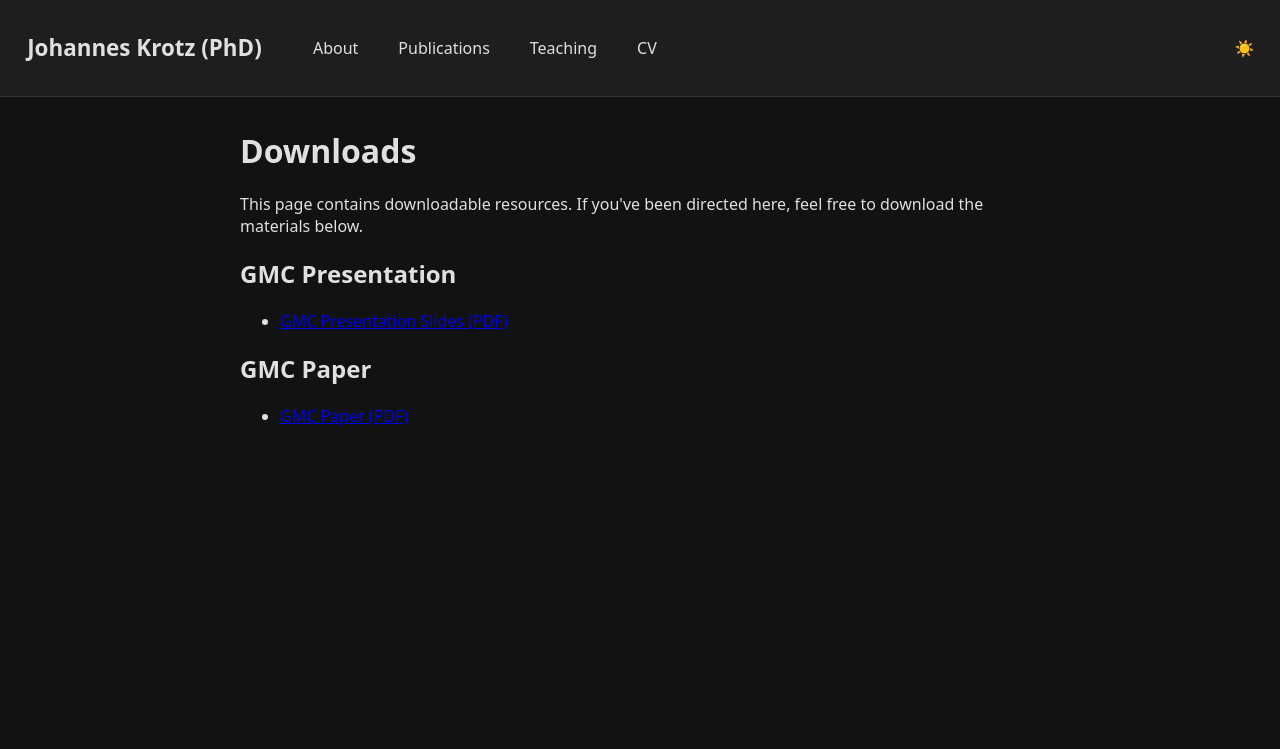
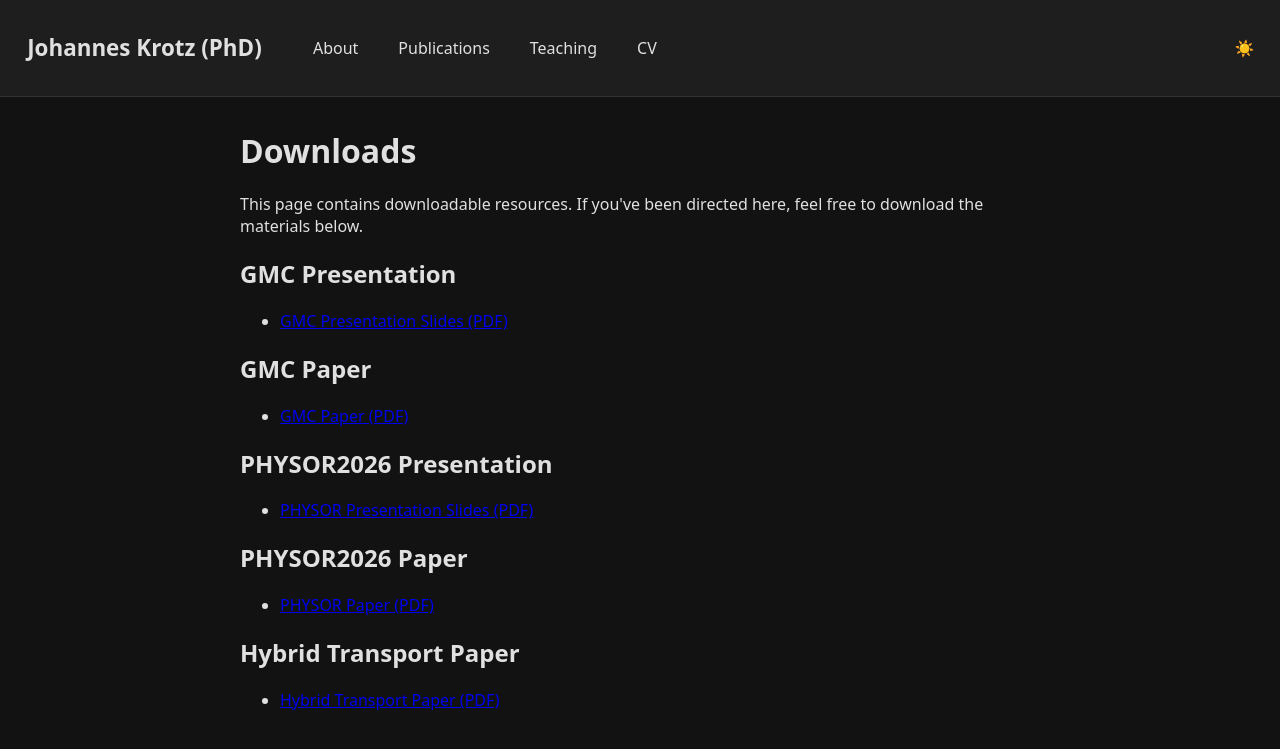
Before and after one commit to johannonymous123/johannonymous123.github.io, a Jekyll site: the page built from downloads.html, in a window 1280 px wide. Shown: the top 749 px of the page. Built offline with Jekyll 4.4.1, drawn with Linux system fonts in a browser that asks for light colours.

Commit message:
Add PHYSOR2026 downloads and update CV

```diff
--- a/downloads.html
+++ b/downloads.html
@@ -28,3 +28,30 @@ permalink: /downloads
     </li>
   </ul>
 </section>
+
+<section class="downloads-section">
+  <h2>PHYSOR2026 Presentation</h2>
+  <ul>
+    <li>
+      <a href="/assets/talks/Physor/Physor_presentation.pdf" target="_blank">PHYSOR Presentation Slides (PDF)</a>
+    </li>
+  </ul>
+</section>
+
+<section class="downloads-section">
+  <h2>PHYSOR2026 Paper</h2>
+  <ul>
+    <li>
+      <a href="/assets/talks/Physor/2511.16821v1.pdf" target="_blank">PHYSOR Paper (PDF)</a>
+    </li>
+  </ul>
+</section>
+
+<section class="downloads-section">
+  <h2>Hybrid Transport Paper</h2>
+  <ul>
+    <li>
+      <a href="/assets/talks/Physor/hybrid.pdf" target="_blank">Hybrid Transport Paper (PDF)</a>
+    </li>
+  </ul>
+</section>
```
Also changed, not shown: 7 other files.
